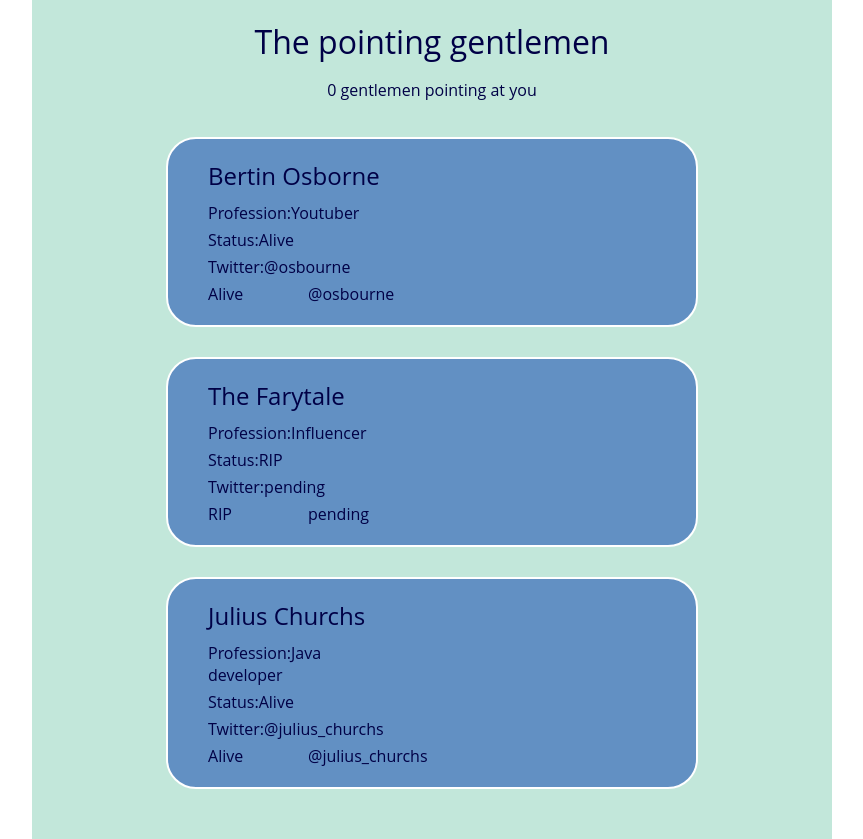
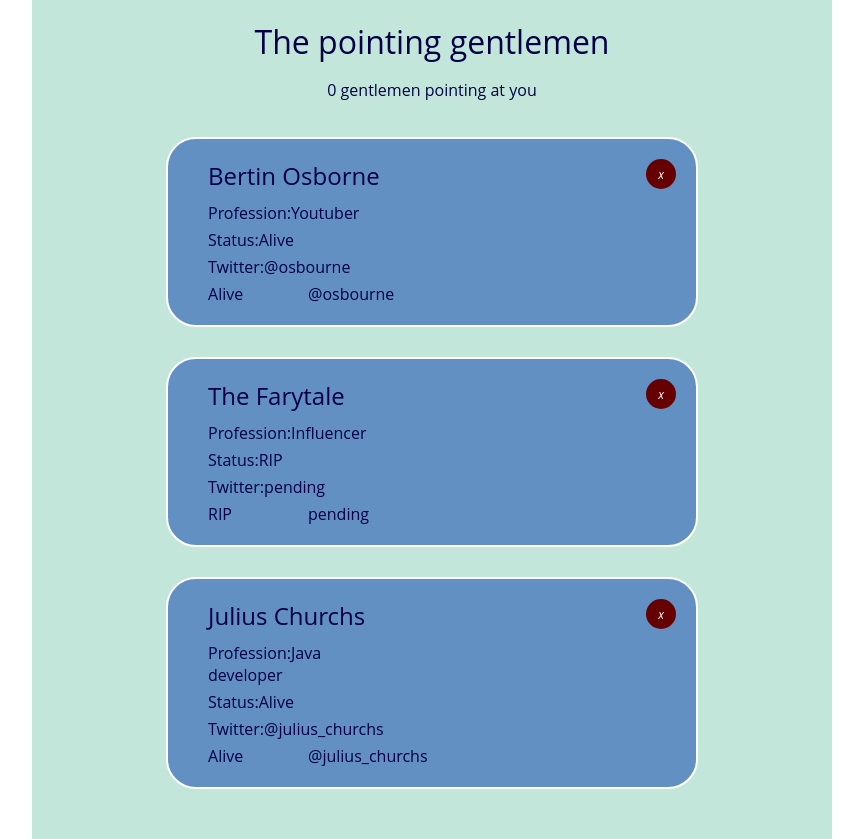
Before and after one commit to Gaston82/202301-w4ch1-gaston-artaza, a React (Create React App) app: page / in a window 1280 px wide. Shown: the whole page, without its empty margins (208-1071 px from the left). Built offline with nearby package versions, Linux system fonts and the light colour scheme.

Commit message:
add deleteGentlemanById function

```diff
--- a/public/index.html
+++ b/public/index.html
@@ -1,14 +1,12 @@
 <!DOCTYPE html>
 <html lang="en">
+
 <head>
   <meta charset="utf-8" />
   <link rel="icon" href="%PUBLIC_URL%/favicon.ico" />
   <meta name="viewport" content="width=device-width, initial-scale=1" />
   <meta name="theme-color" content="#000000" />
-    <meta
-      name="description"
-      content="Web site created using create-react-app"
-    />
+  <meta name="description" content="Web site created using create-react-app" />
   <link rel="apple-touch-icon" href="%PUBLIC_URL%/logo192.png" />
   <!--
       manifest.json provides metadata used when your web app is installed on a
@@ -24,8 +22,9 @@
       work correctly both with client-side routing and a non-root public URL.
       Learn how to configure a non-root public URL by running `npm run build`.
     -->
-    <title>React App</title>
+  <title>The pointing gentlemen</title>
 </head>
+
 <body>
   <noscript>You need to enable JavaScript to run this app.</noscript>
   <div id="root"></div>
@@ -40,4 +39,5 @@
       To create a production bundle, use `npm run build` or `yarn build`.
     -->
 </body>
+
 </html>
--- a/src/App.tsx
+++ b/src/App.tsx
@@ -6,7 +6,7 @@ import "./components/Gentleman/Gentleman.css";
 import Info from "./components/Info/Info";
 
 const App = (): JSX.Element => {
-  const [gentlemen] = useState<GentlemanStructure[]>([
+  const [gentlemen, setGentlemen] = useState<GentlemanStructure[]>([
     {
       id: 1,
       name: "Bertin Osborne",
@@ -39,6 +39,13 @@ const App = (): JSX.Element => {
     },
   ]);
 
+  const deleteGentlemanById = (id: number): void => {
+    const gentlemenUpdated = gentlemen.filter((gentleman) => {
+      return gentleman.id !== id;
+    });
+    setGentlemen(gentlemenUpdated);
+  };
+
   return (
     <>
       <div className="container">
@@ -50,7 +57,10 @@ const App = (): JSX.Element => {
           <ul className="gentlemen">
             {gentlemen.map((gentleman) => (
               <li className="gentleman" key={gentleman.id}>
-                <Gentleman gentleman={gentleman} />
+                <Gentleman
+                  gentleman={gentleman}
+                  onDelete={deleteGentlemanById}
+                />
               </li>
             ))}
           </ul>
--- a/src/components/Gentleman/Gentleman.tsx
+++ b/src/components/Gentleman/Gentleman.tsx
@@ -4,9 +4,14 @@ import "./Gentleman.css";
 
 interface GentlemanProps {
   gentleman: GentlemanStructure;
+  onDelete: (id: number) => void;
 }
 
-const Gentleman = ({ gentleman }: GentlemanProps): JSX.Element => {
+const Gentleman = ({ gentleman, onDelete }: GentlemanProps): JSX.Element => {
+  const handleDeleteGentleman = (): void => {
+    onDelete(gentleman.id);
+  };
+
   return (
     <>
       <article className="gentleman__data-container">
@@ -31,6 +36,13 @@ const Gentleman = ({ gentleman }: GentlemanProps): JSX.Element => {
         <span className="gentleman__data-label">{gentleman.status}</span>
         <span className="gentleman__data-label">{gentleman.twitter}</span>
       </article>
+      <i className="icon gentleman__icon fas fa-check">v</i>
+
+      <button className="button" onClick={handleDeleteGentleman}>
+        <i className="icon gentleman__icon gentleman__icon--delete fas fa-times">
+          x
+        </i>
+      </button>
     </>
   );
 };
```
Lines whose indentation alone changed are shown as unchanged.
